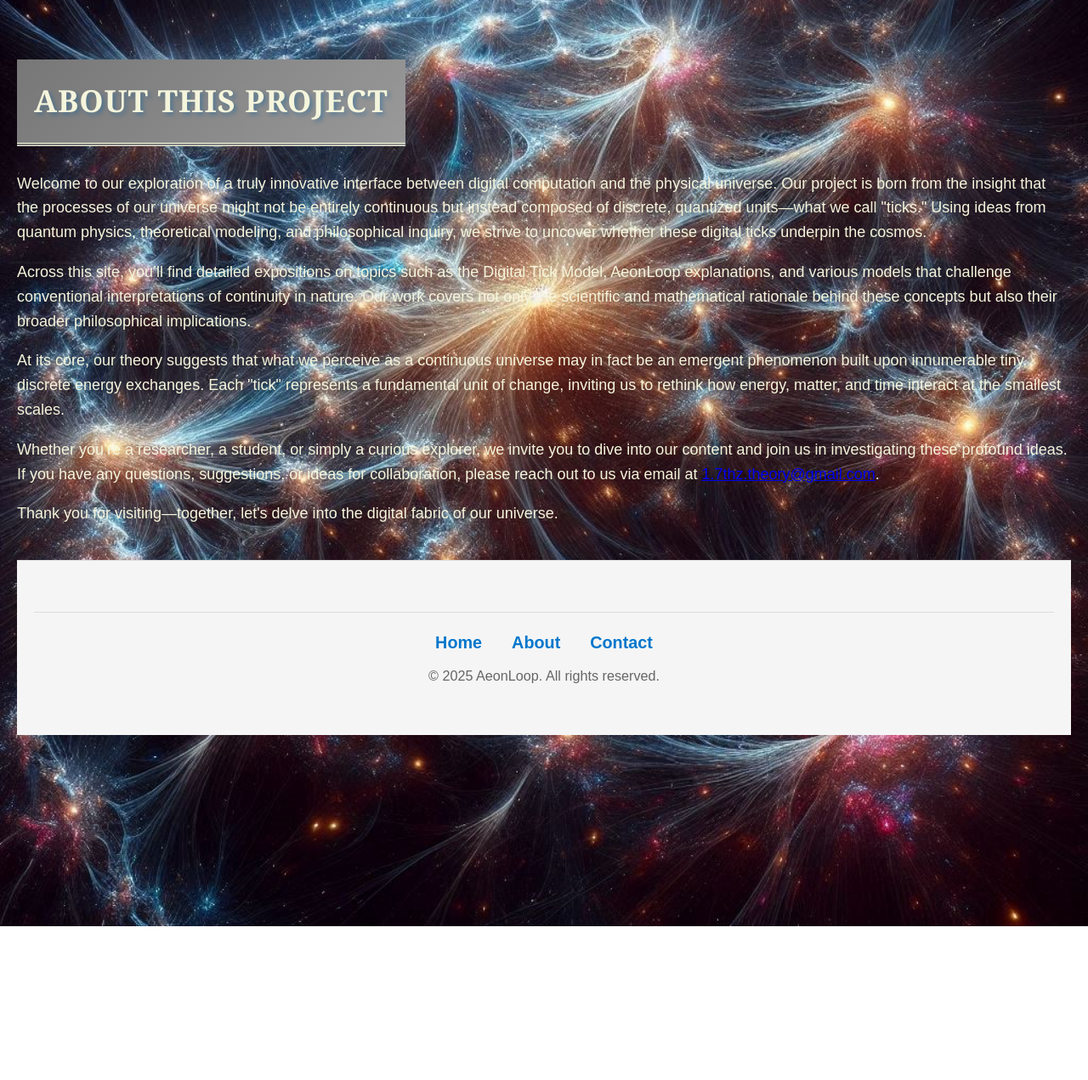
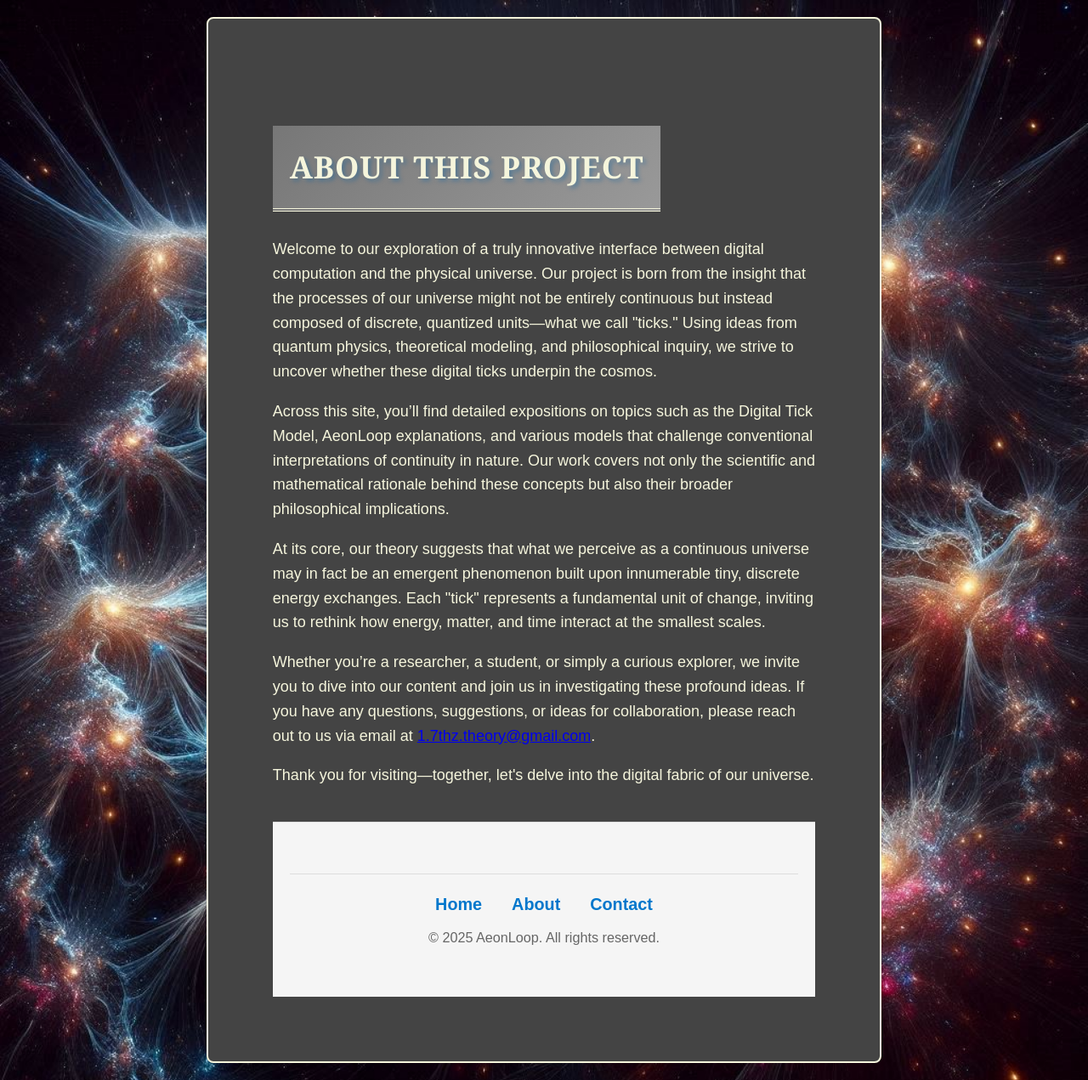
Before and after one commit to CosmicReplicator/AeonLoop, a Jekyll site: the page built from about.html, in a window 1280 px wide. Shown: the whole page at 85% size. Built offline with Jekyll 4.4.1, drawn with Linux system fonts in a browser that asks for light colours.

Commit message:
Update default.html

```diff
--- a/_layouts/default.html
+++ b/_layouts/default.html
@@ -13,7 +13,7 @@
 	 </script>
 </head>
 <body>
-  <div class=".page-content">
+  <div class="page-content">
     <header>
       <!-- Your site header/navigation goes here -->
     </header>
```
